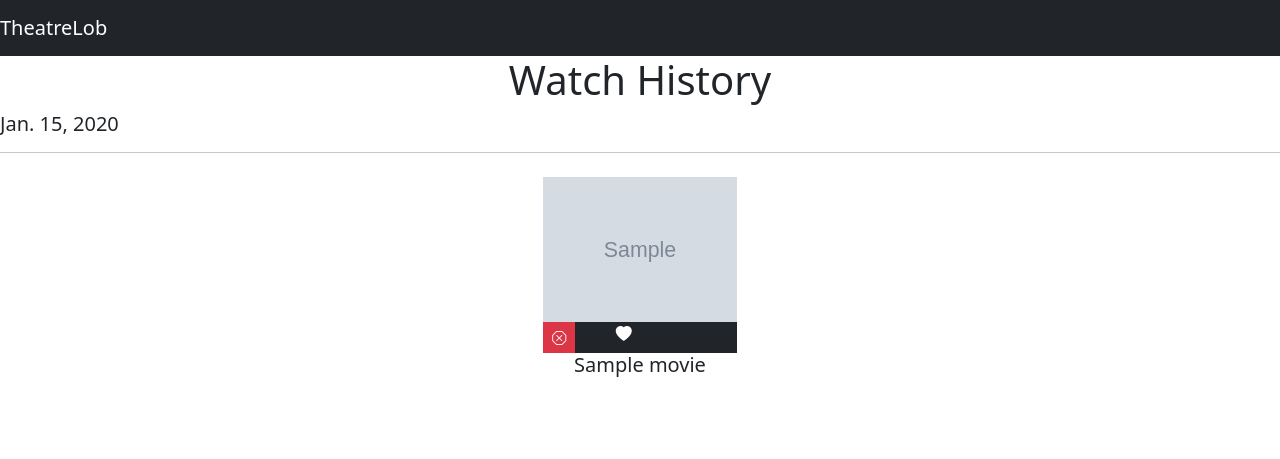
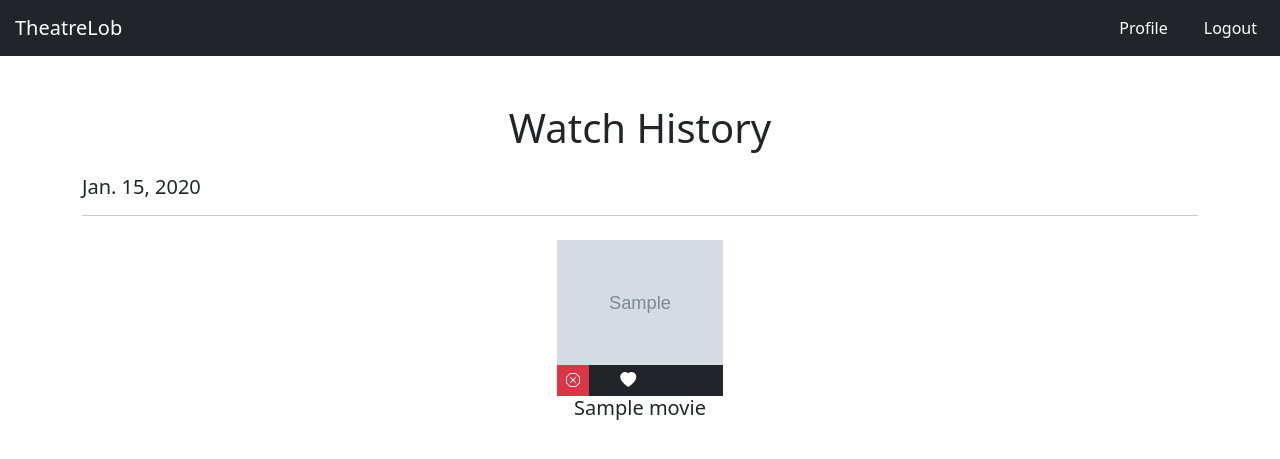
Before and after one commit to Coby-Do/Movie-Web-Application, a Django app: page /watchlist/ in a window 1280 px wide. Shown: the top 459 px of the page. Run offline with Django 4.2, Linux system fonts and the light colour scheme; a user stored in the database is signed in; tables that the repository leaves empty hold one stand-in row (values such as "Sample post"); grey boxes marked "Sample" are stand-in pictures; some libraries are stand-ins or nearby versions.

Commit message:
watchlist style change; fixed migration conflict

```diff
--- a/theatrelob/home/templates/home/watchlist.html
+++ b/theatrelob/home/templates/home/watchlist.html
@@ -1,37 +1,20 @@
-<!DOCTYPE html>
-<html lang="en" data-bs-theme="white">
-  <head>
-    <meta charset="UTF-8" />
-    <meta name="viewport" content="width=device-width, initial-scale=1.0" />
-    <meta http-equiv="X-UA-Compatible" content="ie=edge" />
-    <title>Watchlist</title>
-    {% load static %}
-    <link href="{% static 'css/bootstrap.min.css' %}" rel="stylesheet" />
-    <link href="{% static 'css/watchlist.css' %}" rel="stylesheet" />
-    <link rel="stylesheet" href="https://cdn.jsdelivr.net/npm/bootstrap-icons@1.5.0/font/bootstrap-icons.css">
-    <script src="{% static 'js/bootstrap.min.js' %}"></script>
-
-    <nav class="navbar navbar-expand-lg navbar-dark bg-dark">
-        <a class="navbar-brand" href="/">TheatreLob</a>
-        <button class="navbar-toggler" type="button" data-toggle="collapse" data-target="#navbarNav" aria-controls="navbarNav" aria-expanded="false" aria-label="Toggle navigation">
-          <span class="navbar-toggler-icon"></span>
-        </button>
-        <div class="collapse navbar-collapse" id="navbarNav">
-          <ul class="navbar-nav">
-          </ul>
-        </div>
-      </nav>
-  </head>
-  <body >
+{% extends 'base.html' %}
+{% load static %}
+{% block title %}Watch History{% endblock %}
+{%block head_extra %}
+<link href="{% static 'css/watchlist.css' %}" rel="stylesheet" />
+<link rel="stylesheet" href="https://cdn.jsdelivr.net/npm/bootstrap-icons@1.5.0/font/bootstrap-icons.css">
+{% endblock %}
+{% block content %}
     <h1 class="text-center">Watch History</h1>
     <!-- list out all watched movies-->
     <!-- make it be a grid -->
     {% for group in watched_items %}
-    <div class="row">
+    <div class="row" style="padding-top: 15px">
       <h5>{{ group.0.date_watched }} <hr/> </h5>
       {% for item in group %}
         <div class="container col-xs-6 col-md-2 col-sm-3">
-          <img class="card-img" src="{{item.movie.movie_poster_url}}" alt="poster">
+          <img class="card-img img-fluid" src="{{item.movie.movie_poster_url}}" alt="poster">
           <div class="quick-icons smaller bg-dark">
             <div class="row justify-content-start">
               <div class="col-4">
@@ -41,8 +24,9 @@
                 <button type="submit" class="btn btn-danger btn-sm rounded-0" data-toggle="tooltip" data-placement="top" title="Remove From Watchlist"> <i class="bi bi-x-octagon"></i> </i></button>
               </form>
             </div>
-            <div class="col-4">
-              <i class="bi bi-heart-fill"></i>
+            <div class="col-4 d-flex align-items-center justify-content-between">
+              <i class="bi bi-heart-fill mr-5"></i>
+              <div class="ml-2 font-weight-bold text-lg">{{item.movie.rating | floatformat:"2"}}</div>
             </div>
             </div>
           </div>
@@ -55,5 +39,4 @@
       {% endfor %}
     </div>
     {% endfor %}
-  </body>
-</html>
+{% endblock %}
```
Also changed, not shown: theatrelob/home/migrations/0019_movie_release_date.py.
